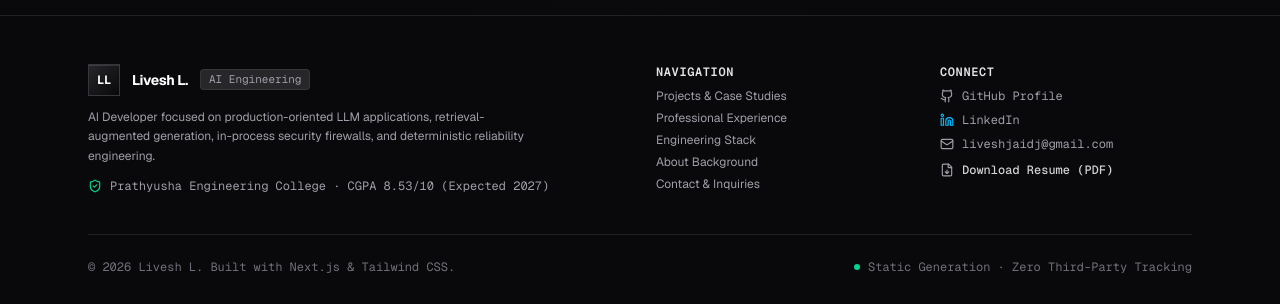
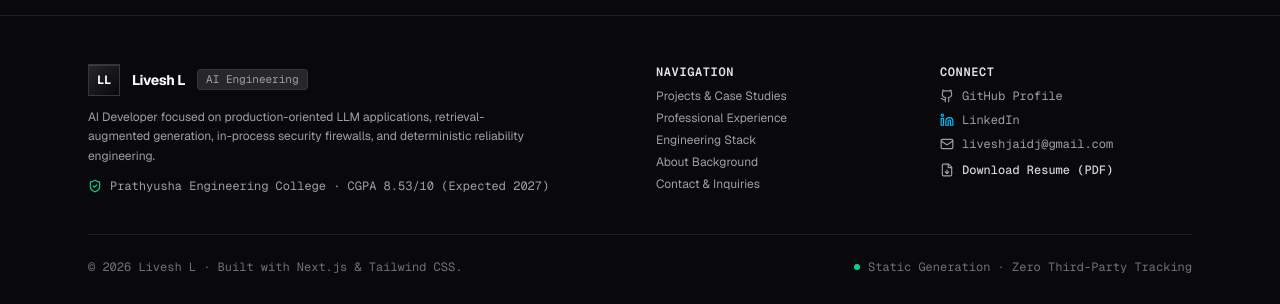
Before and after one commit to Livesh-L-28/my_portfolio, a Next.js app: page /about in a window 1280 px wide. Shown: the part 1355-1659 px from the top of the page. Built offline with nearby package versions, Linux system fonts and the light colour scheme.

Commit message:
fix: remove dot after L across all titles, headers, and metadata

```diff
--- a/app/about/page.tsx
+++ b/app/about/page.tsx
@@ -3,7 +3,7 @@ import { AboutPreview } from "@/components/home/AboutPreview";
 import { EducationSection } from "@/components/home/EducationSection";
 
 export const metadata: Metadata = {
-  title: "About — Livesh L. | AI Developer & Systems Engineer",
+  title: "About — Livesh L | AI Developer & Systems Engineer",
   description:
     "Final-year B.Tech Artificial Intelligence and Data Science student at Prathyusha Engineering College, CGPA 8.53/10. AI Developer specializing in LLM systems, AI security, and reliability engineering.",
 };
--- a/app/contact/page.tsx
+++ b/app/contact/page.tsx
@@ -2,9 +2,9 @@ import { Metadata } from "next";
 import { ContactSection } from "@/components/home/ContactSection";
 
 export const metadata: Metadata = {
-  title: "Contact — Livesh L. | AI Developer",
+  title: "Contact — Livesh L | AI Developer",
   description:
-    "Get in touch with Livesh L. for AI engineering inquiries, LLM systems collaboration, security consulting, or full-time opportunities.",
+    "Get in touch with Livesh L for AI engineering inquiries, LLM systems collaboration, security consulting, or full-time opportunities.",
 };
 
 export default function ContactPage() {
--- a/app/experience/page.tsx
+++ b/app/experience/page.tsx
@@ -2,7 +2,7 @@ import { Metadata } from "next";
 import { ExperienceTimeline } from "@/components/home/ExperienceTimeline";
 
 export const metadata: Metadata = {
-  title: "Professional Experience — Livesh L.",
+  title: "Professional Experience — Livesh L",
   description:
     "Engineering internships and industry contributions at Chargebee, XARC, Femtosoft Technologies, and Cognifyz Technologies.",
 };
--- a/app/layout.tsx
+++ b/app/layout.tsx
@@ -21,9 +21,9 @@ export const viewport: Viewport = {
 };
 
 export const metadata: Metadata = {
-  title: "Livesh L. — AI Developer | LLM Systems & AI Security",
+  title: "Livesh L — AI Developer | LLM Systems & AI Security",
   description:
-    "Portfolio of Livesh L., AI Developer specializing in production LLM applications, RAG systems, AI security, reliability engineering, and Python/FastAPI services.",
+    "Portfolio of Livesh L, AI Developer specializing in production LLM applications, RAG systems, AI security, reliability engineering, and Python/FastAPI services.",
   keywords: [
     "Livesh L",
     "AI Developer",
@@ -38,20 +38,20 @@ export const metadata: Metadata = {
     "FastAPI",
     "pgvector",
   ],
-  authors: [{ name: "Livesh L." }],
-  creator: "Livesh L.",
+  authors: [{ name: "Livesh L" }],
+  creator: "Livesh L",
   openGraph: {
     type: "website",
     locale: "en_US",
     url: "https://github.com/Livesh-L-28",
-    title: "Livesh L. — AI Developer | LLM Systems & AI Security",
+    title: "Livesh L — AI Developer | LLM Systems & AI Security",
     description:
       "Production-oriented LLM applications, retrieval-augmented generation, AI security firewalls, and deterministic reliability engineering.",
-    siteName: "Livesh L. AI Portfolio",
+    siteName: "Livesh L AI Portfolio",
   },
   twitter: {
     card: "summary_large_image",
-    title: "Livesh L. — AI Developer | LLM Systems & AI Security",
+    title: "Livesh L — AI Developer | LLM Systems & AI Security",
     description:
       "Production-oriented LLM applications, retrieval-augmented generation, AI security firewalls, and deterministic reliability engineering.",
   },
--- a/app/projects/[slug]/page.tsx
+++ b/app/projects/[slug]/page.tsx
@@ -46,7 +46,7 @@ export async function generateMetadata({ params }: Props): Promise<Metadata> {
   if (!project) return { title: "Project Not Found" };
 
   return {
-    title: `${project.title} — AI System Case Study | Livesh L.`,
+    title: `${project.title} — AI System Case Study | Livesh L`,
     description: project.tagline,
   };
 }
--- a/app/projects/page.tsx
+++ b/app/projects/page.tsx
@@ -3,7 +3,7 @@ import { ProjectGrid } from "@/components/projects/ProjectGrid";
 import { Terminal, ShieldCheck, Database } from "lucide-react";
 
 export const metadata: Metadata = {
-  title: "Projects & System Architectures — Livesh L.",
+  title: "Projects & System Architectures — Livesh L",
   description:
     "Explore 10 AI engineering projects spanning RAG architectures, in-process LLM firewalls, deterministic agent reliability engines, and computer vision systems.",
 };
--- a/app/skills/page.tsx
+++ b/app/skills/page.tsx
@@ -2,7 +2,7 @@ import { Metadata } from "next";
 import { CapabilityMap } from "@/components/home/CapabilityMap";
 
 export const metadata: Metadata = {
-  title: "Engineering Skills & Stack — Livesh L.",
+  title: "Engineering Skills & Stack — Livesh L",
   description:
     "Comprehensive technical skills matrix spanning LLM systems, AI security, reliability engineering, computer vision, and backend infrastructure.",
 };
--- a/components/home/AboutPreview.tsx
+++ b/components/home/AboutPreview.tsx
@@ -20,7 +20,7 @@ export const AboutPreview: React.FC = () => {
             </div>
 
             <h2 className="font-sans text-2xl sm:text-3xl font-extrabold tracking-tight text-white">
-              About Livesh L.
+              About Livesh L
             </h2>
 
             <p className="text-sm sm:text-base text-zinc-300 leading-relaxed font-sans">
@@ -78,7 +78,7 @@ export const AboutPreview: React.FC = () => {
             <div className="flex items-center gap-3.5 border-b border-zinc-800 pb-4">
               <ProfileAvatar size="lg" showStatus={true} />
               <div>
-                <h3 className="text-base font-bold text-white font-sans">Livesh L.</h3>
+                <h3 className="text-base font-bold text-white font-sans">Livesh L</h3>
                 <p className="text-xs text-zinc-400 font-mono">
                   AI Systems & Full-Stack Developer
                 </p>
--- a/components/home/Hero.tsx
+++ b/components/home/Hero.tsx
@@ -45,7 +45,7 @@ export const Hero: React.FC = () => {
 
             {/* Subtitle */}
             <p className="text-sm sm:text-base text-zinc-300 leading-relaxed max-w-2xl font-sans">
-              Hi, I&rsquo;m <strong className="text-white font-semibold">Livesh L.</strong>, an AI Developer and final-year student at Prathyusha Engineering College. I focus on production-oriented LLM applications, hybrid RAG systems with pgvector and Reciprocal Rank Fusion, in-process AI security firewalls, and deterministic agent reliability testing.
+              Hi, I&rsquo;m <strong className="text-white font-semibold">Livesh L</strong>, an AI Developer and final-year student at Prathyusha Engineering College. I focus on production-oriented LLM applications, hybrid RAG systems with pgvector and Reciprocal Rank Fusion, in-process AI security firewalls, and deterministic agent reliability testing.
             </p>
 
             {/* Primary Action Buttons */}
--- a/components/layout/Footer.tsx
+++ b/components/layout/Footer.tsx
@@ -14,7 +14,7 @@ export const Footer: React.FC = () => {
           <div className="md:col-span-2 space-y-3">
             <div className="flex items-center gap-3">
               <ProfileAvatar size="sm" showStatus={false} />
-              <span className="font-bold tracking-tight text-white text-sm">Livesh L.</span>
+              <span className="font-bold tracking-tight text-white text-sm">Livesh L</span>
               <span className="text-[11px] font-mono text-zinc-400 bg-zinc-800 border border-zinc-700/60 px-2 py-0.5 rounded">
                 AI Engineering
               </span>
@@ -107,7 +107,7 @@ export const Footer: React.FC = () => {
 
         {/* Bottom bar */}
         <div className="pt-6 flex flex-col sm:flex-row items-center justify-between gap-3 text-xs text-zinc-500 font-mono">
-          <p>© 2026 Livesh L. Built with Next.js & Tailwind CSS.</p>
+          <p>© 2026 Livesh L · Built with Next.js & Tailwind CSS.</p>
           <div className="flex items-center gap-2">
             <span className="h-1.5 w-1.5 rounded-full bg-emerald-400" />
             <span>Static Generation · Zero Third-Party Tracking</span>
--- a/components/layout/Navbar.tsx
+++ b/components/layout/Navbar.tsx
@@ -43,12 +43,12 @@ export const Navbar: React.FC = () => {
         <Link
           href="/"
           className="group flex items-center gap-3 focus-visible:outline-none focus-visible:ring-2 focus-visible:ring-indigo-400 rounded-lg"
-          aria-label="Livesh L. Portfolio"
+          aria-label="Livesh L Portfolio"
         >
           <ProfileAvatar size="sm" showStatus={true} />
           <div className="flex flex-col">
             <span className="font-sans font-semibold text-sm tracking-tight text-white group-hover:text-zinc-200 transition-colors">
-              Livesh L.
+              Livesh L
             </span>
             <span className="text-[11px] font-mono text-zinc-400 leading-none">
               AI Systems Engineer
--- a/components/ui/ProfileAvatar.tsx
+++ b/components/ui/ProfileAvatar.tsx
@@ -42,7 +42,7 @@ export const ProfileAvatar: React.FC<ProfileAvatarProps> = ({
         <div className="relative h-full w-full overflow-hidden rounded-inherit border border-zinc-700/80 bg-zinc-800 shadow-sm">
           <Image
             src={src!}
-            alt="Livesh L."
+            alt="Livesh L"
             fill
             sizes={size === "sm" ? "32px" : size === "md" ? "40px" : "64px"}
             className="object-cover object-top"
```
Also changed, not shown: 1 other file (tests, documents, lock files or other folders).
